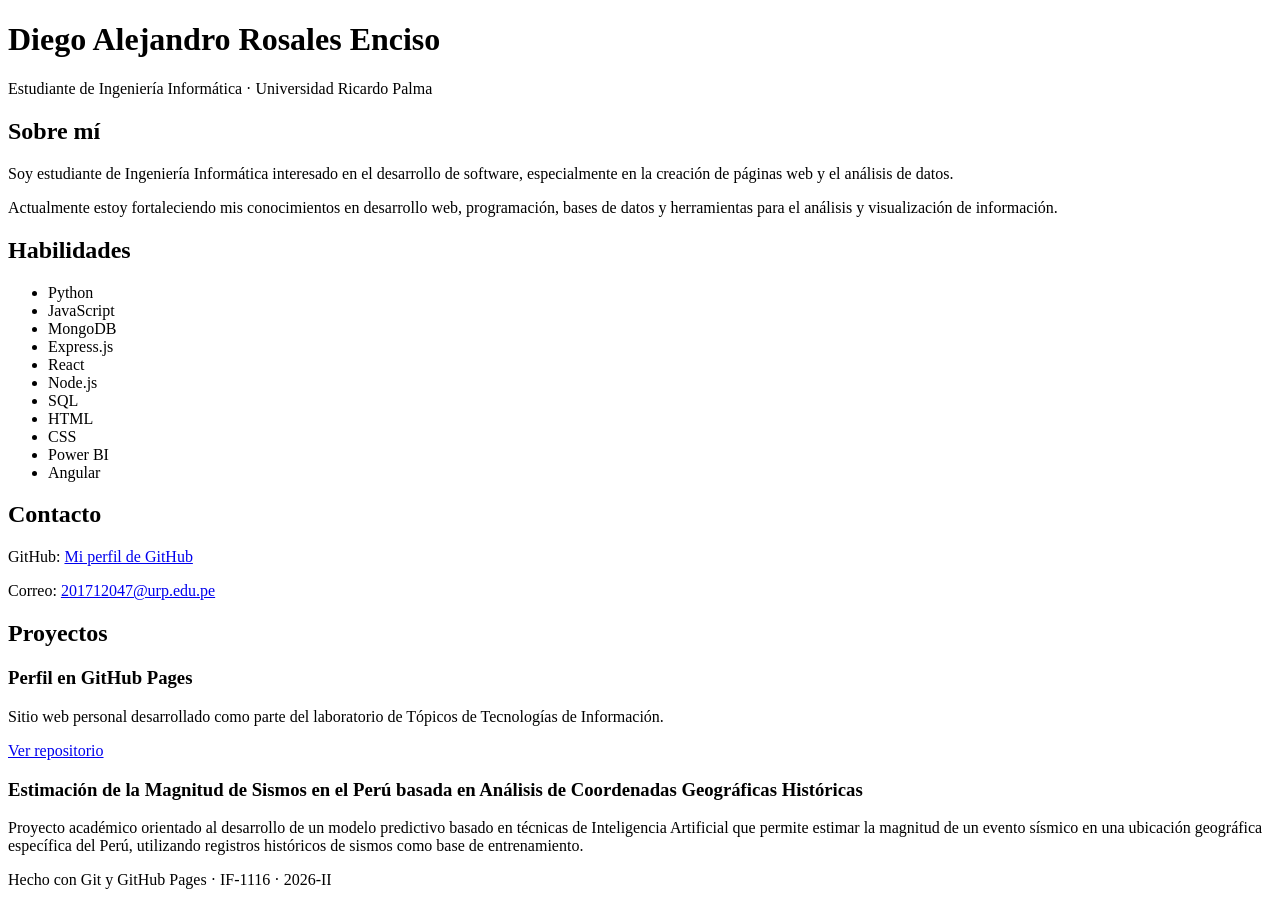
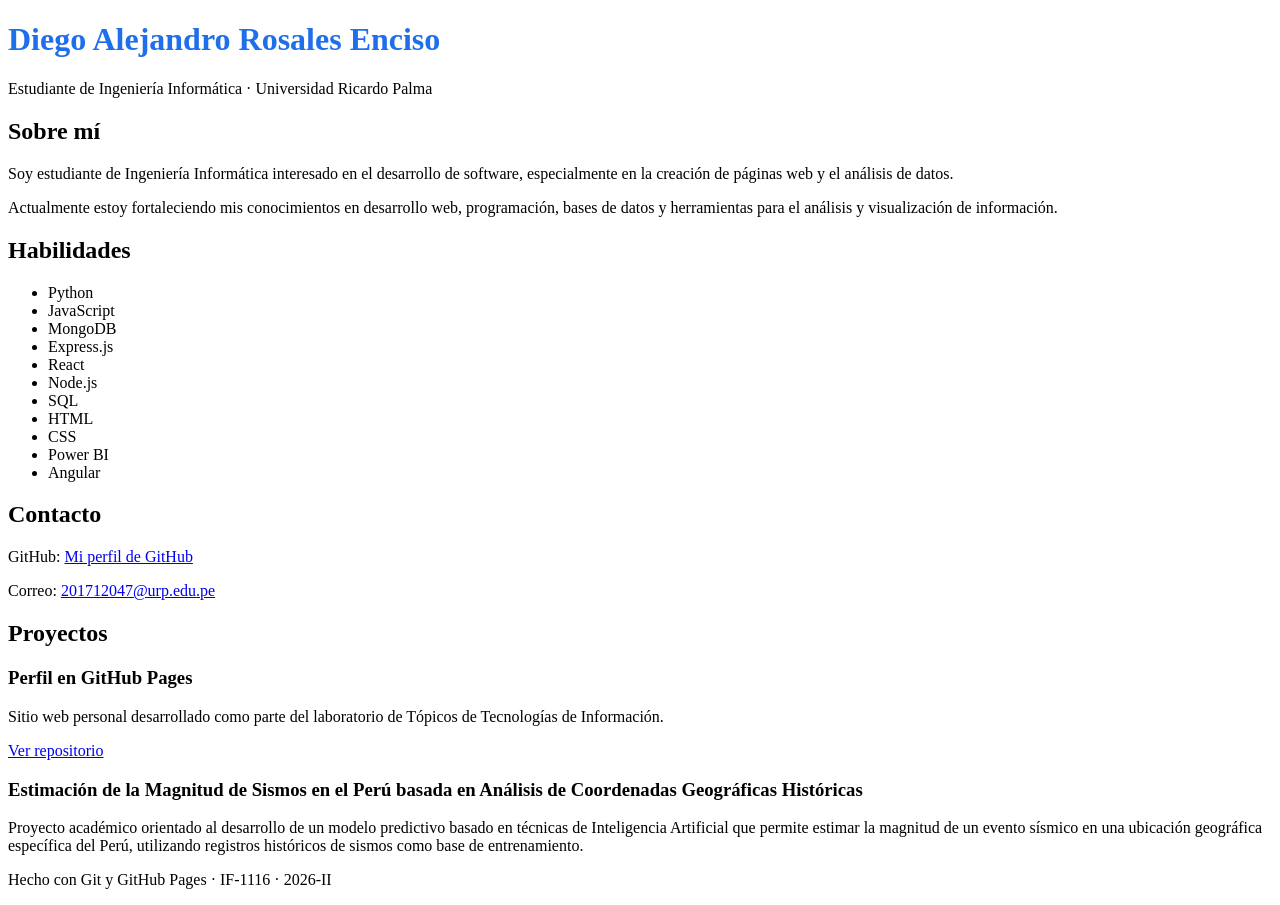
Before and after one commit to DiegoRosalesURP/DiegoRosalesURP.github.io, a plain HTML site: page index.html in a window 1280 px wide. Drawn offline with Linux system fonts and the light colour scheme.

Commit message:
Agregar color al título principal

```diff
--- a/index.html
+++ b/index.html
@@ -4,10 +4,15 @@
   <meta charset="UTF-8">
   <meta name="viewport" content="width=device-width, initial-scale=1.0">
   <title>Diego Alejandro Rosales Enciso</title>
+  <style>
+    .titulo {
+      color: #1f6feb;
+    }
+  </style>
 </head>
 <body>
   <header>
-    <h1>Diego Alejandro Rosales Enciso</h1>
+    <h1 class="titulo">Diego Alejandro Rosales Enciso</h1>
     <p>Estudiante de Ingeniería Informática · Universidad Ricardo Palma</p>
   </header>
   <main>
```
